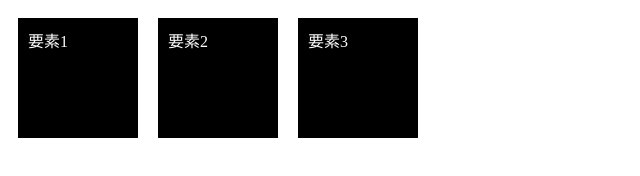
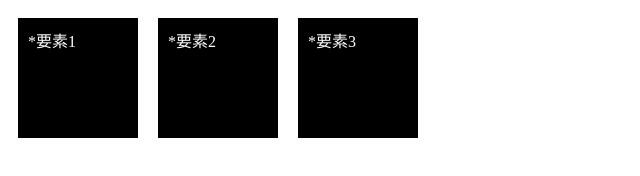
Before and after one commit to WithCodeFujimotoTakuya/git-practice2, a plain HTML site: page index.html in a window 1280 px wide. Shown: the full height of the page, 0-640 px from the left. Drawn offline with Linux system fonts and the light colour scheme.

Commit message:
second-commit

```diff
--- a/index.html
+++ b/index.html
@@ -12,9 +12,9 @@
 <body>
 
 <div class="big">
-  <div class="small">要素1</div>
-  <div class="small">要素2</div>
-  <div class="small">要素3</div>
+  <div class="small">*要素1</div>
+  <div class="small">*要素2</div>
+  <div class="small">*要素3</div>
 </div>
 
 </body>
```
